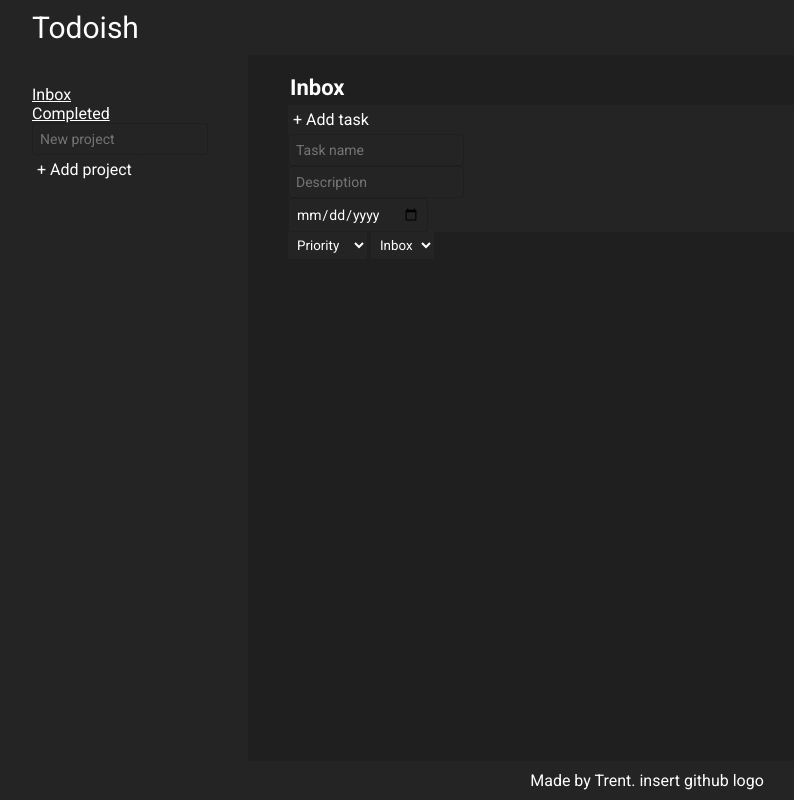
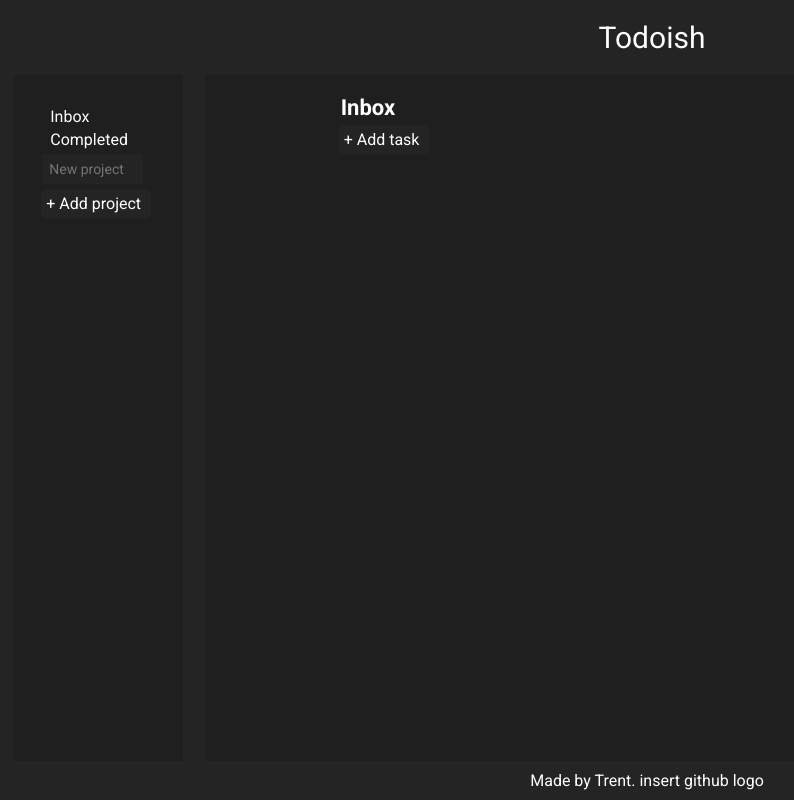
Before and after one commit to trentkeyes/todo-list, a website built with webpack: page dist/index.html in a window 1280 px wide. Shown: the whole page, without its empty margins (8-802 px from the left). Built offline with nearby package versions, Linux system fonts and the light colour scheme.

Commit message:
Style project list, main list, details pop up

```diff
--- a/src/dom/events.js
+++ b/src/dom/events.js
@@ -49,7 +49,7 @@ const events = (() => {
   };
 
   const addTaskButton = document.querySelector('#taskButton');
-  addTaskButton.addEventListener('click', inputTodo);
+  addTaskButton.addEventListener('click', render.renderDetailsPopup);
 
   const addProjectButton = document.querySelector('#projectButton');
   addProjectButton.addEventListener('click', createProject);
--- a/src/dom/render.js
+++ b/src/dom/render.js
@@ -105,6 +105,7 @@ const render = (() => {
   const renderDetailsPopup = (e) => {
     const detailsPopup = document.querySelector('#detailsPopup');
     detailsPopup.classList.add('open-popup');
+
   };
 
   //renderpopupdetails... find details populate details popup with info
@@ -116,6 +117,7 @@ const render = (() => {
     renderRemovedItem,
     renderProjectTitle,
     renderProjectSelect,
+    renderDetailsPopup,
   };
 })();
 
--- a/src/style.css
+++ b/src/style.css
@@ -14,7 +14,7 @@ body {
 
 .wrapper {
     display: grid;
-    grid-template-columns: 1fr 4fr;
+    grid-template-columns: 1fr 5fr;
     grid-template-rows: auto 1fr auto;
     grid-template-areas:
         "header  header"
@@ -23,7 +23,6 @@ body {
     height: 100vh;
 }
 
-.nav,
 .header,
 .footer {
     padding-left: 40px;
@@ -31,23 +30,29 @@ body {
 
 .nav {
     grid-area: nav;
-    padding-top: 30px;
+    display: flex;
+    justify-content: center;
+    background-color: hsl(0deg 0% 14%);
+
 }
 
 .main {
     grid-area: main;
+    display: flex;
+    justify-content: center;
     background-color: hsl(0deg 0% 12%);
-    padding: 20px 0px 20px 40px;
+    padding: 20px 0px;
 }
 
 .header {
     grid-area: header;
     display: flex;
-    justify-content: space-between;
+    justify-content: center;
     align-items: center;
     font-size: 30px;
-    padding: 10px;
-    padding-left: 40px;
+    padding: 20px;
+    padding-left: 60px;
+    box-shadow: 0px 3px 5px rgba(0, 0, 0, 0.2);
 }
 
 .footer {
@@ -57,10 +62,8 @@ body {
     text-align: center;
 }
 
-.nav,
 .header,
 .footer,
-li,
 a {
     background-color: hsl(0deg 0% 14%);
 }
@@ -73,19 +76,22 @@ a {
     background-color: hsl(0deg 0% 14%);
 }
 
-li {
-    background-color: hsl(0deg 0% 14%);
+.todoList-wrapper {
+    min-width: 800px;
 }
 
-nav ul {
-    display: flex;
-    flex-direction: column;
+.todoList-wrapper li {
+    background-color: hsl(0deg 0% 12%);
 }
 
 .inbox-header {
     font-size: 22px;
     padding-bottom: 5px;
     padding-left: 2px;
+}
+
+.todo-form {
+    visibility: visible;
 }
 
 .button {
@@ -124,7 +130,7 @@ nav ul {
 
 .details-popup {
     width: 50%;
-    height: 80%;
+    height: 70%;
     position: absolute;
     top: 50%;
     left: 50%;
@@ -141,6 +147,35 @@ nav ul {
     visibility: visible;
 }
 
+.detailsGrid {
+    display: grid;
+    grid-template-areas:
+        "title project"
+        "description date"
+        ".... priority";
+    grid-template-columns: 3fr 1fr;
+}
+
+.gridTaskName {
+    grid-area: title;
+}
+
+.gridDescription {
+    grid-area: description;
+}
+
+.gridDate {
+    grid-area: date;
+}
+
+.gridPriority {
+    grid-area: priority;
+}
+
+.gridProjectName {
+    grid-area: project;
+}
+
 input {
     /* border: 1px solid #E5E7EB; */
     background-color: hsl(0deg 0% 14%);
@@ -152,7 +187,7 @@ input {
 
 input:focus {
     /* border: 1px solid #00678e; */
-    box-shadow: 0 2px 2px rgba(0,0,0,0.2);
+    box-shadow: 0 2px 2px rgba(0, 0, 0, 0.2);
     outline: none;
 }
 
@@ -172,3 +207,31 @@ input:focus {
     outline: none;
     background-color: hsl(0deg 0% 14%);
 }
+
+.projectList {
+    background-color: hsl(0deg 0% 12%);
+    padding: 30px;
+    border: 3px solid hsl(0deg 0% 14%);
+    border-top: 0px;
+    border-bottom: 0px;
+}
+
+.projectList li {
+    background-color: hsl(0deg 0% 12%);
+    padding: 2px;
+}
+
+.projectList li a {
+    background-color: hsl(0deg 0% 12%);
+    text-decoration: none;
+    padding: 4px;
+    border-radius: 2px;
+}
+
+.projectList li a:hover {
+    background-color: hsl(0deg 0% 16%);
+}
+
+.projectList li input {
+    margin-left: -5px;
+}
```
Also changed, not shown: dist/index.html, dist/main.js. Lines whose indentation alone changed are shown as unchanged.
